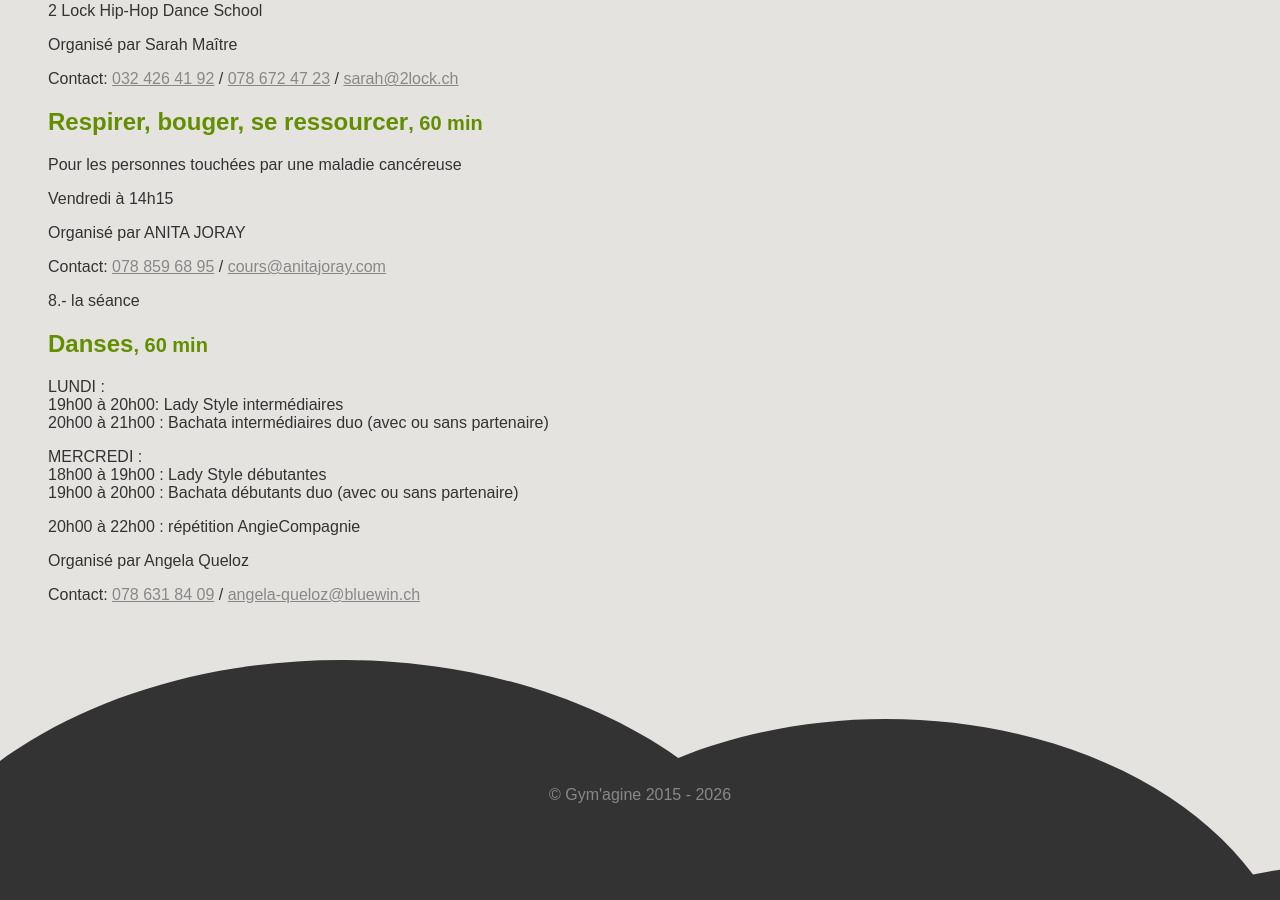
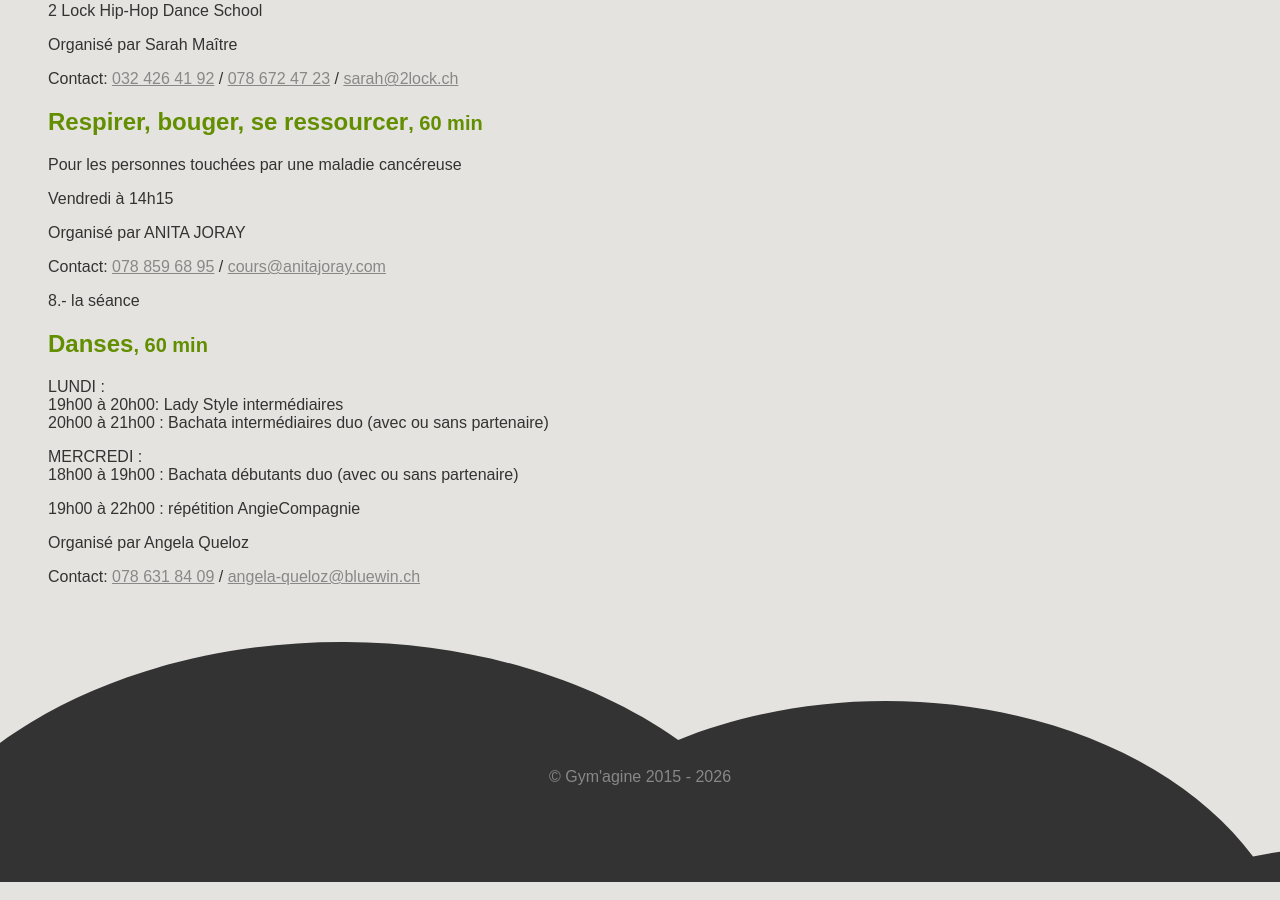
Before and after one commit to kilowhat/gymagine.ch, a Jekyll site: the page built from cours.md, in a window 1280 px wide and 900 px high, scrolled down 1366 px. Built offline with Jekyll 4.4.1, drawn with Linux system fonts in a browser that asks for light colours; comment, search, counter and statistics services are not loaded.

Commit message:
Mise à jour cours

```diff
--- a/cours.md
+++ b/cours.md
@@ -91,10 +91,9 @@ LUNDI :<br>
 20h00 à 21h00 : Bachata intermédiaires duo (avec ou sans partenaire)
 
 MERCREDI :<br>
-18h00 à 19h00 : Lady Style débutantes<br>
-19h00 à 20h00 : Bachata débutants duo (avec ou sans partenaire)
+18h00 à 19h00 : Bachata débutants duo (avec ou sans partenaire)
 
-20h00 à 22h00 : répétition AngieCompagnie
+19h00 à 22h00 : répétition AngieCompagnie
 
 Organisé par Angela Queloz
 
```
